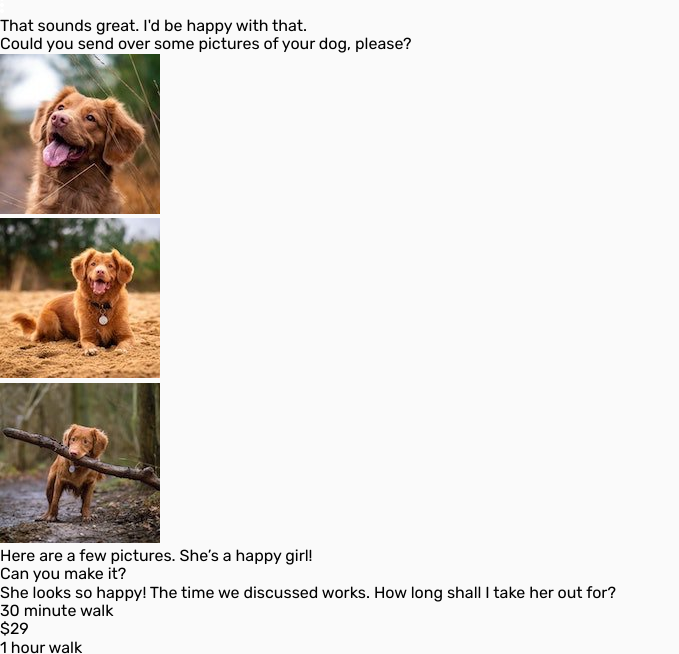
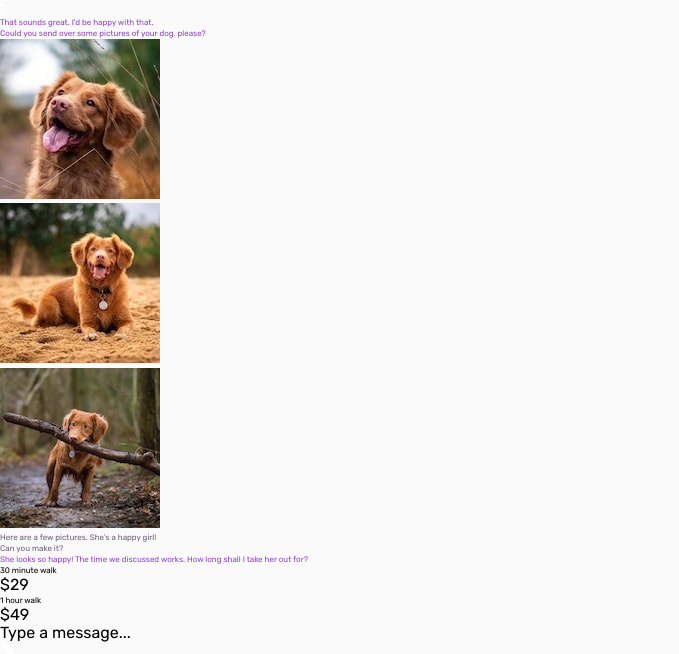
Before and after one commit to omatheusmesmo/frontendMentor-challenges, a plain HTML site: page chat-app-css-illustration-master/index.html in a window 1280 px wide. Shown: the part 334-988 px from the top of the page, without its empty margins (0-679 px from the left). Drawn offline with nearby package versions, Linux system fonts and the light colour scheme.

Commit message:
CSS atualizado

```diff
--- a/chat-app-css-illustration-master/style.css
+++ b/chat-app-css-illustration-master/style.css
@@ -54,3 +54,25 @@ p {
     line-height: .9rem;
     font-weight: var(--weight-regular);
 }
+
+.t-message {
+    font-size: .8rem;
+    letter-spacing: 0;
+    line-height: 1.1rem;
+    font-weight: var(--weight-regular);
+}
+
+.t-moderate-violet {
+    color: var(--color-moderate-violet);
+}
+
+.t-desaturated-dark-violet {
+    color: var(--color-desaturated-dark-violet);
+}
+
+.t-choice {
+    font-size: .8rem;
+    line-height: 1.1rem;
+    color: var(--color-white);
+    font-weight: var(--weight-regular);
+}
```
